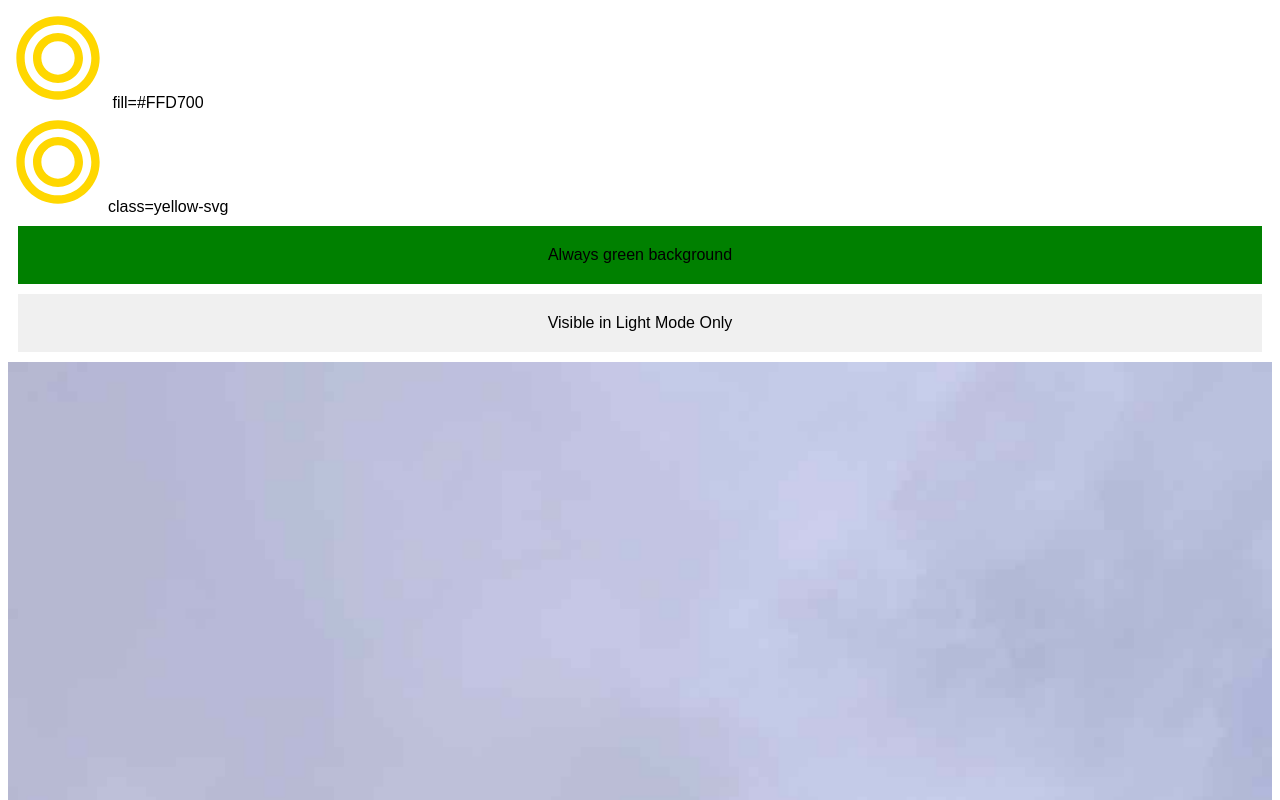
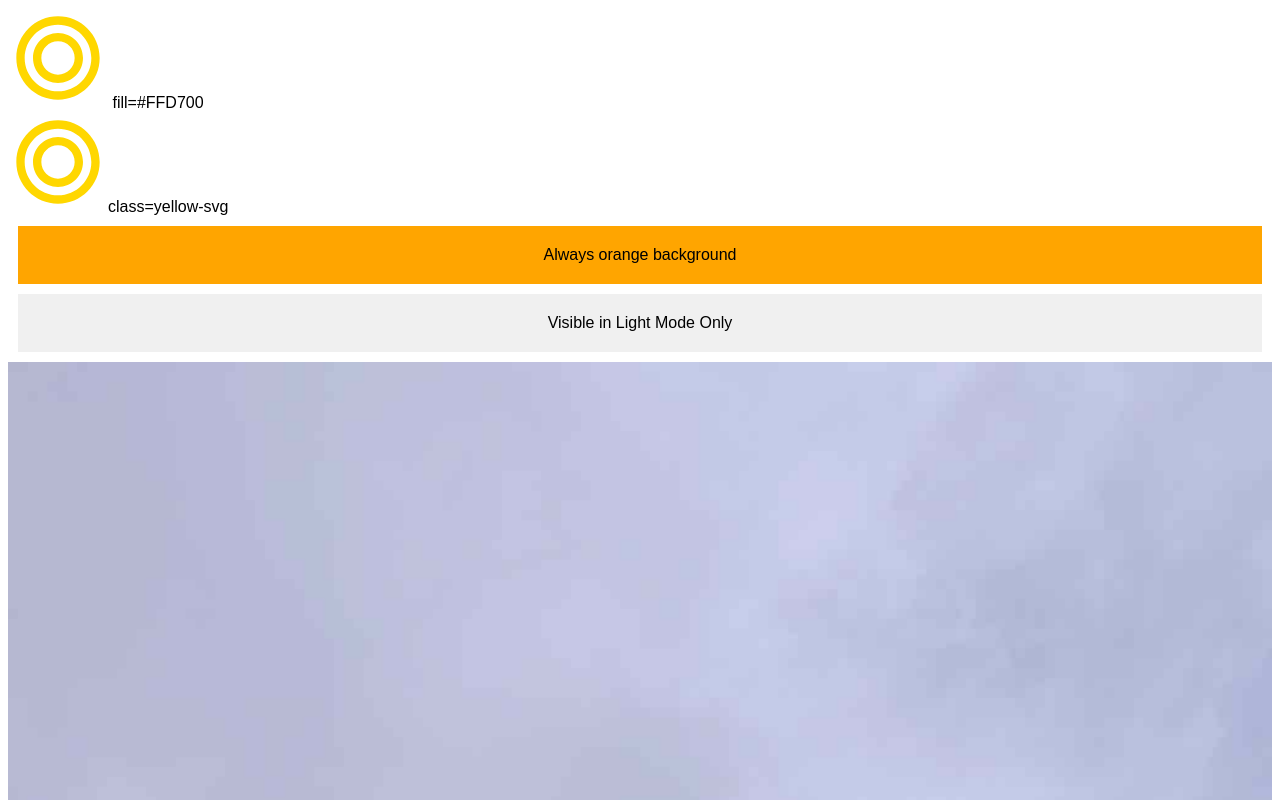
Before and after one commit to klausbreyer/samsung-internet-dark-mode, a plain HTML site: page index.html in a window 1280 px wide. Shown: the top 800 px of the page. Drawn offline with Linux system fonts and the light colour scheme.

Commit message:
orange instead of green

```diff
--- a/index.html
+++ b/index.html
@@ -21,9 +21,9 @@
 			/* Setting the SVG color via CSS */
 		}
 
-		.always-green {
+		.always-orange {
 			display: block;
-			background-color: green;
+			background-color: orange;
 			padding: 20px;
 			margin: 10px;
 			text-align: center;
@@ -91,8 +91,8 @@
 			<path d="M12 2C6.48 2 2 6.48 2 12s4.48 10 10 10 10-4.48 10-10S17.52 2 12 2zm0 18c-4.41 0-8-3.59-8-8s3.59-8 8-8 8 3.59 8 8-3.59 8-8 8zm0-14c-3.31 0-6 2.69-6 6s2.69 6 6 6 6-2.69 6-6-2.69-6-6-6zm0 10c-2.21 0-4-1.79-4-4s1.79-4 4-4 4 1.79 4 4-1.79 4-4 4z" />
 		</svg>class=yellow-svg
 	</div>
-	<div class="always-green">
-		Always green background
+	<div class="always-orange">
+		Always orange background
 	</div>
 	<div class="light-mode-only">
 		Visible in Light Mode Only
```
